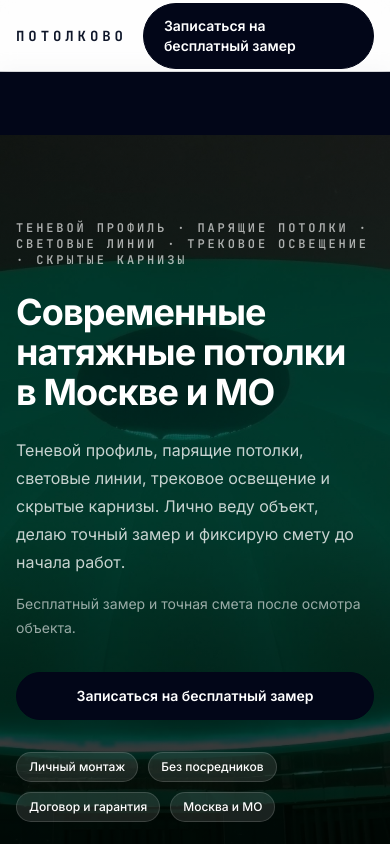
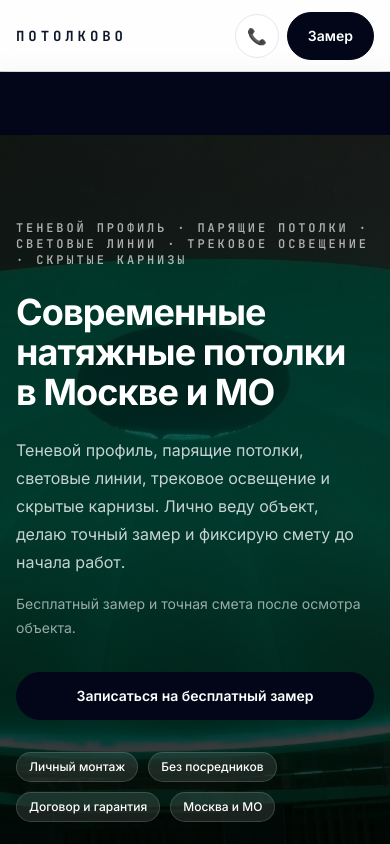
Before and after one commit to svladimirtsk-crypto/nextjs-potolkovo, a Next.js app: page / in a window 390 px wide. Shown: the top 844 px of the page. Built offline with nearby package versions, Linux system fonts and the light colour scheme.

Commit message:
Update home-header.tsx

```diff
--- a/components/home/home-header.tsx
+++ b/components/home/home-header.tsx
@@ -8,7 +8,7 @@ import { Container } from "@/components/ui/container";
 export function HomeHeader() {
   return (
     <header className="sticky top-0 z-50 bg-white/90 backdrop-blur supports-[backdrop-filter]:bg-white/70">
-      <Container className="flex min-h-[var(--header-height)] items-center justify-between gap-4">
+      <Container className="flex min-h-[var(--header-height)] items-center justify-between gap-3">
         <Link
           href="/"
           className="font-mono text-sm font-bold uppercase tracking-[0.28em] text-slate-950 sm:text-base"
@@ -28,17 +28,29 @@ export function HomeHeader() {
           ))}
         </nav>
 
-        <div className="flex items-center gap-3 sm:gap-4">
-          {/* Телефон всегда видим на мобильных */}
+        <div className="flex items-center gap-2 sm:gap-3">
           <a
             href={contacts.phoneHref}
-            className="hidden text-sm font-medium text-slate-700 hover:text-slate-950 sm:inline-flex"
+            className="inline-flex h-11 w-11 items-center justify-center rounded-full border border-slate-200 bg-white text-slate-950 transition-colors hover:bg-slate-50 sm:hidden"
+            aria-label={`${homepage.header.phoneLabelPrefix ?? "Позвонить"} ${contacts.phoneDisplay}`}
+            title={contacts.phoneDisplay}
+          >
+            <span aria-hidden="true">📞</span>
+          </a>
+
+          <a
+            href={contacts.phoneHref}
+            className="hidden text-sm font-medium text-slate-700 transition-colors hover:text-slate-950 sm:inline-flex"
+            aria-label={`${homepage.header.phoneLabelPrefix ?? "Позвонить"} ${contacts.phoneDisplay}`}
           >
             {contacts.phoneDisplay}
           </a>
 
-          <Button href="#action" className="px-5 text-sm font-semibold">
-            {homepage.header.primaryCtaLabel}
+          <Button href="#action" className="px-4 sm:px-5">
+            <span className="sm:hidden">Замер</span>
+            <span className="hidden sm:inline">
+              {homepage.header.primaryCtaLabel}
+            </span>
           </Button>
         </div>
       </Container>
```
